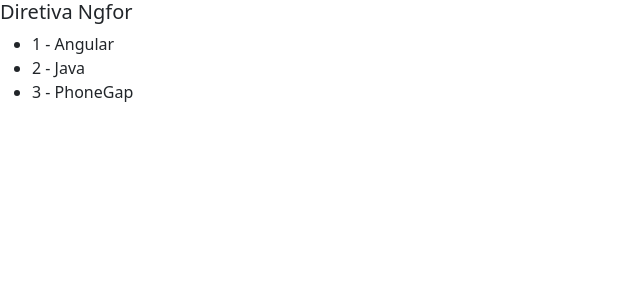
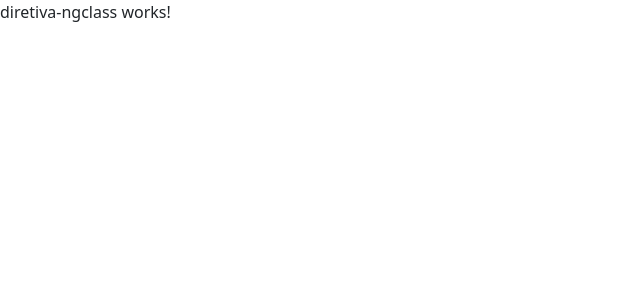
Before and after one commit to andersonmmendes/cruso-angular, an Angular app in the folder diretivas/: page / in a window 1280 px wide. Shown: the top 300 px of the page, without its empty margins (0-640 px from the left). Built offline with nearby package versions, Linux system fonts and the light colour scheme.

Commit message:
Aula 29 - Finalizada

```diff
--- a/diretivas/src/app/app.component.html
+++ b/diretivas/src/app/app.component.html
@@ -1,3 +1,4 @@
 <!-- <app-diretiva-ngif></app-diretiva-ngif> -->
 <!-- <app-diretiva-ngswitch></app-diretiva-ngswitch> -->
-<app-diretiva-ngfor></app-diretiva-ngfor>
+<!-- <app-diretiva-ngfor></app-diretiva-ngfor> -->
+<app-diretiva-ngclass></app-diretiva-ngclass>
--- a/diretivas/src/app/app.module.ts
+++ b/diretivas/src/app/app.module.ts
@@ -5,13 +5,15 @@ import { AppComponent } from './app.component';
 import { DiretivaNgifComponent } from './diretiva-ngif/diretiva-ngif.component';
 import { DiretivaNgswitchComponent } from './diretiva-ngswitch/diretiva-ngswitch.component';
 import { DiretivaNgforComponent } from './diretiva-ngfor/diretiva-ngfor.component';
+import { DiretivaNgclassComponent } from './diretiva-ngclass/diretiva-ngclass.component';
 
 @NgModule({
   declarations: [
     AppComponent,
     DiretivaNgifComponent,
     DiretivaNgswitchComponent,
-    DiretivaNgforComponent
+    DiretivaNgforComponent,
+    DiretivaNgclassComponent
   ],
   imports: [
     BrowserModule
--- /dev/null
+++ b/diretivas/src/app/diretiva-ngclass/diretiva-ngclass.component.html
@@ -0,0 +1 @@
+<p>diretiva-ngclass works!</p>
--- /dev/null
+++ b/diretivas/src/app/diretiva-ngclass/diretiva-ngclass.component.ts
@@ -0,0 +1,16 @@
+import { Component, OnInit } from '@angular/core';
+
+@Component({
+  selector: 'app-diretiva-ngclass',
+  templateUrl: './diretiva-ngclass.component.html',
+  styleUrls: ['./diretiva-ngclass.component.css']
+})
+export class DiretivaNgclassComponent implements OnInit {
+
+  constructor() { }
+
+  // eslint-disable-next-line @angular-eslint/no-empty-lifecycle-method
+  ngOnInit(): void {
+  }
+
+}
```
Also changed, not shown: diretivas/src/app/diretiva-ngclass/diretiva-ngclass.component.css (added), 1 other file (tests, documents, lock files or other folders).
